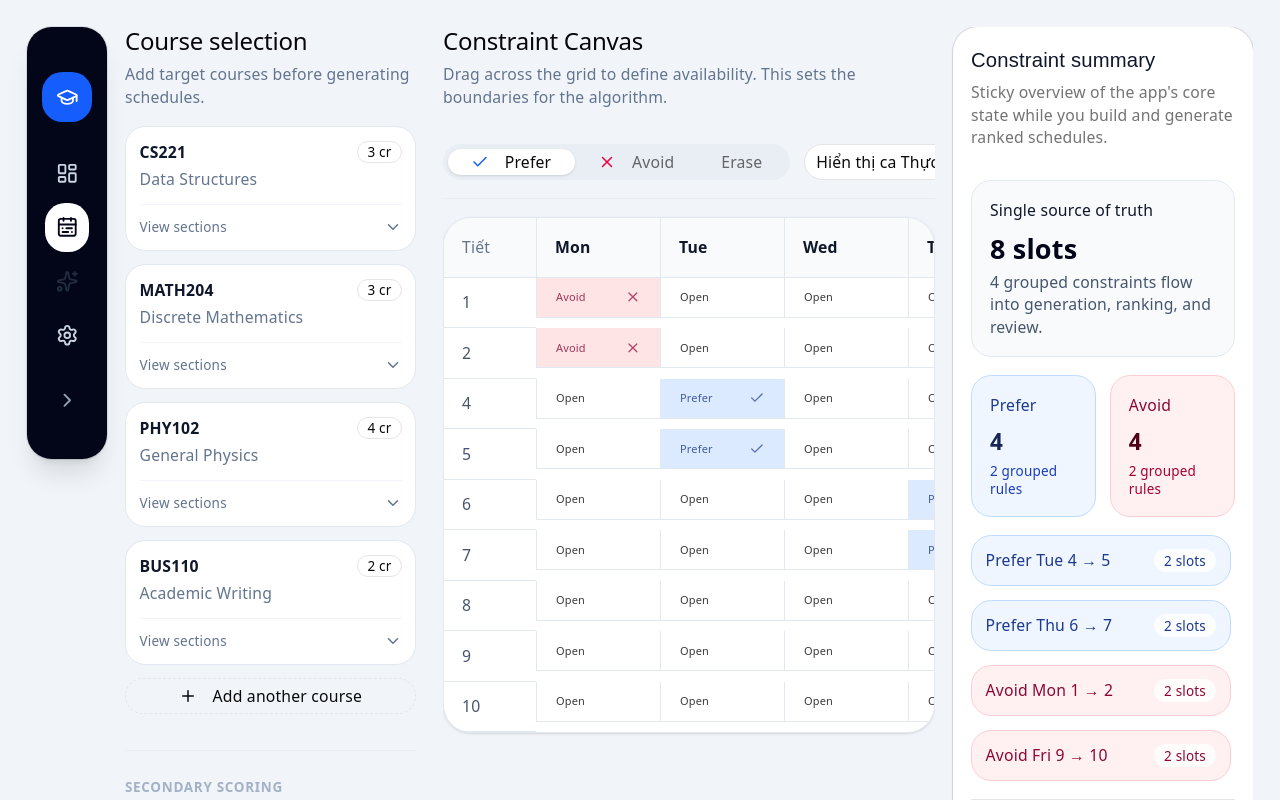
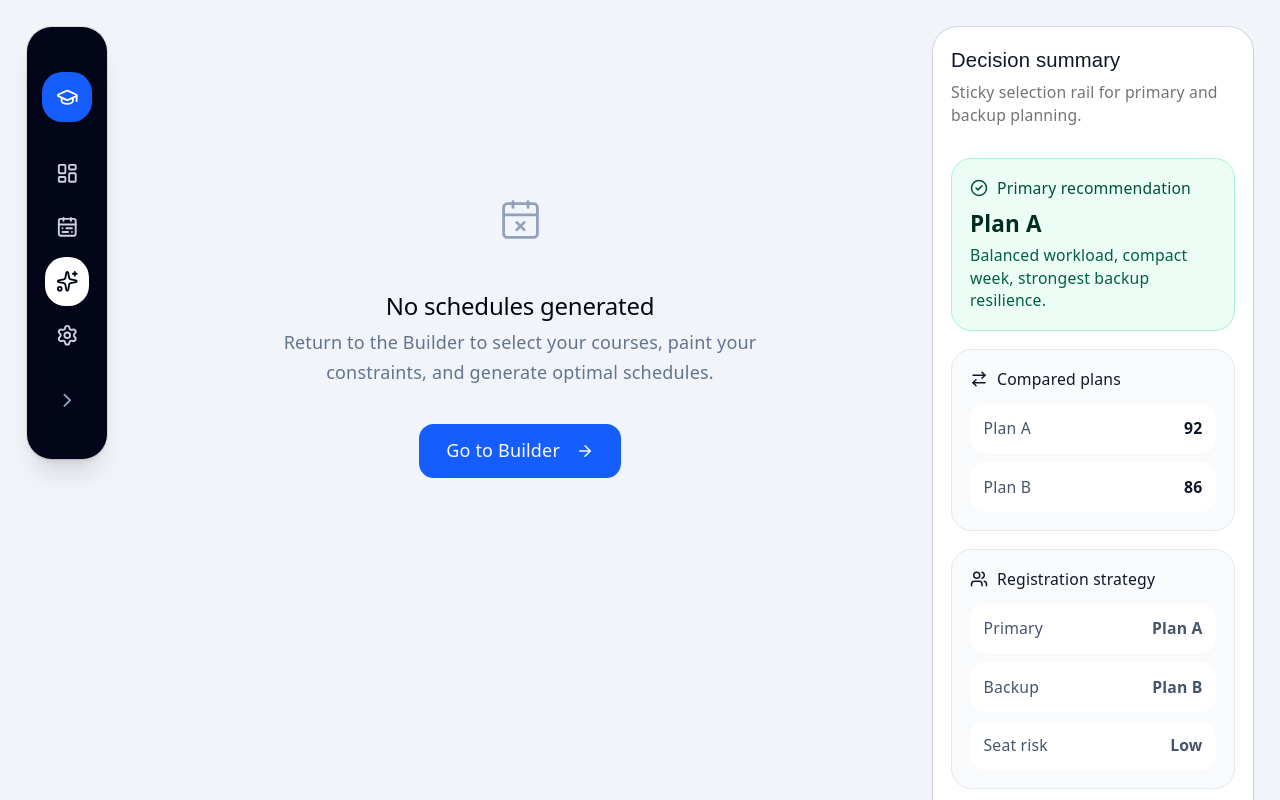
Before and after one commit to QuangNguyenNgoc/Portal-helper-web, a React (Vite) app: page / in a window 1280 px wide. Both pictures are taken after a click on the button 67 px from the left and 281 px from the top of the page. Shown: the top 800 px of the page. Built offline with nearby package versions, Linux system fonts and the light colour scheme.

Commit message:
feat: Polished Empty State for the "No Plans" scenario

```diff
--- a/src/features/planner/PlannerShell.tsx
+++ b/src/features/planner/PlannerShell.tsx
@@ -110,25 +110,18 @@ function PlannerShellInner() {
           <div className="space-y-1 flex-1">
             {navItems.map(({ id, label, icon: Icon }) => {
               const active = activeNav === id;
-              const isDisabled = id === "plans" && (!generatedPlansList || generatedPlansList.length === 0);
 
               return (
                 <button
                   key={id}
-                  onClick={() => {
-                    if (isDisabled) return;
-                    setActiveNav(id);
-                  }}
-                  disabled={isDisabled}
-                  title={isDisabled ? "Generate schedules first" : !isExpanded ? label : undefined}
+                  onClick={() => setActiveNav(id)}
+                  title={!isExpanded ? label : undefined}
                   className={`flex w-full items-center rounded-2xl px-3 py-3 transition-colors ${
                     isExpanded ? "gap-3 justify-start" : "justify-center"
                   } ${
-                    isDisabled
-                      ? "text-slate-600 cursor-not-allowed opacity-50 hover:bg-transparent"
-                      : active
-                        ? "bg-white text-slate-950"
-                        : "text-slate-300 hover:bg-slate-900"
+                    active
+                      ? "bg-white text-slate-950"
+                      : "text-slate-300 hover:bg-slate-900"
                   }`}
                 >
                   <Icon className="h-5 w-5 shrink-0" />
--- a/src/features/planner/views/PlansView.tsx
+++ b/src/features/planner/views/PlansView.tsx
@@ -13,6 +13,8 @@ import {
   CheckCircle2,
   ShieldCheck,
   Target,
+  CalendarX,
+  ArrowRight,
 } from "lucide-react";
 import { MiniWeek } from "../components/MiniWeek";
 import { ScoreBar } from "../components/ScoreBar";
@@ -40,15 +42,28 @@ export function PlansView() {
     dismissBanner,
   } = usePlanInteractions();
 
-  const { generatedPlansList } = usePlannerStore();
+  const { generatedPlansList, setActiveNav } = usePlannerStore();
 
   if (!generatedPlansList || generatedPlansList.length === 0) {
     return (
-      <div className="flex min-h-[500px] w-full flex-col items-center justify-center rounded-3xl border border-dashed border-slate-300 bg-white p-8 text-center shadow-sm">
-        <h2 className="text-xl font-semibold text-slate-900">No Schedules Generated</h2>
-        <p className="mt-2 text-slate-500 max-w-md">
-          You haven't generated any schedules yet, or the workspace was reset. Return to the Builder to set your constraints and generate plans.
-        </p>
+      <div className="flex h-full min-h-[600px] w-full flex-col items-center justify-center p-8">
+        <div className="flex max-w-md flex-col items-center text-center">
+          <div className="mb-6 flex h-20 w-20 items-center justify-center rounded-3xl bg-slate-100 text-slate-400">
+            <CalendarX className="h-10 w-10" strokeWidth={1.5} />
+          </div>
+          <h2 className="text-2xl font-semibold tracking-tight text-slate-900">
+            No schedules generated
+          </h2>
+          <p className="mt-3 text-base text-slate-500 leading-relaxed">
+            Return to the Builder to select your courses, paint your constraints, and generate optimal schedules.
+          </p>
+          <Button
+            onClick={() => setActiveNav("builder")}
+            className="mt-8 rounded-xl bg-blue-600 px-6 py-6 text-base hover:bg-blue-500 hover:shadow-lg hover:shadow-blue-600/20 transition-all duration-200"
+          >
+            Go to Builder <ArrowRight className="ml-2 h-4 w-4" />
+          </Button>
+        </div>
       </div>
     );
   }
```
